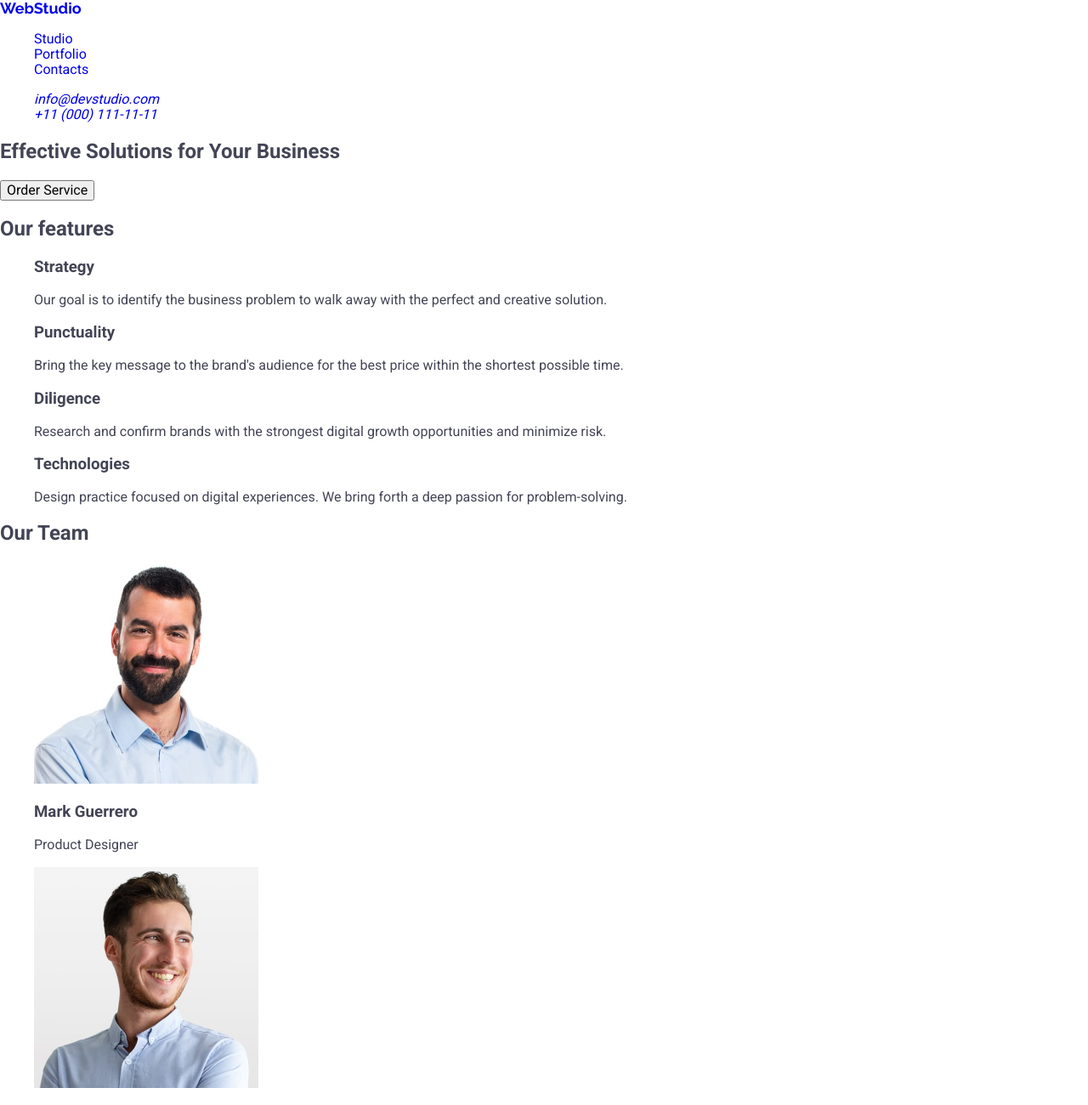
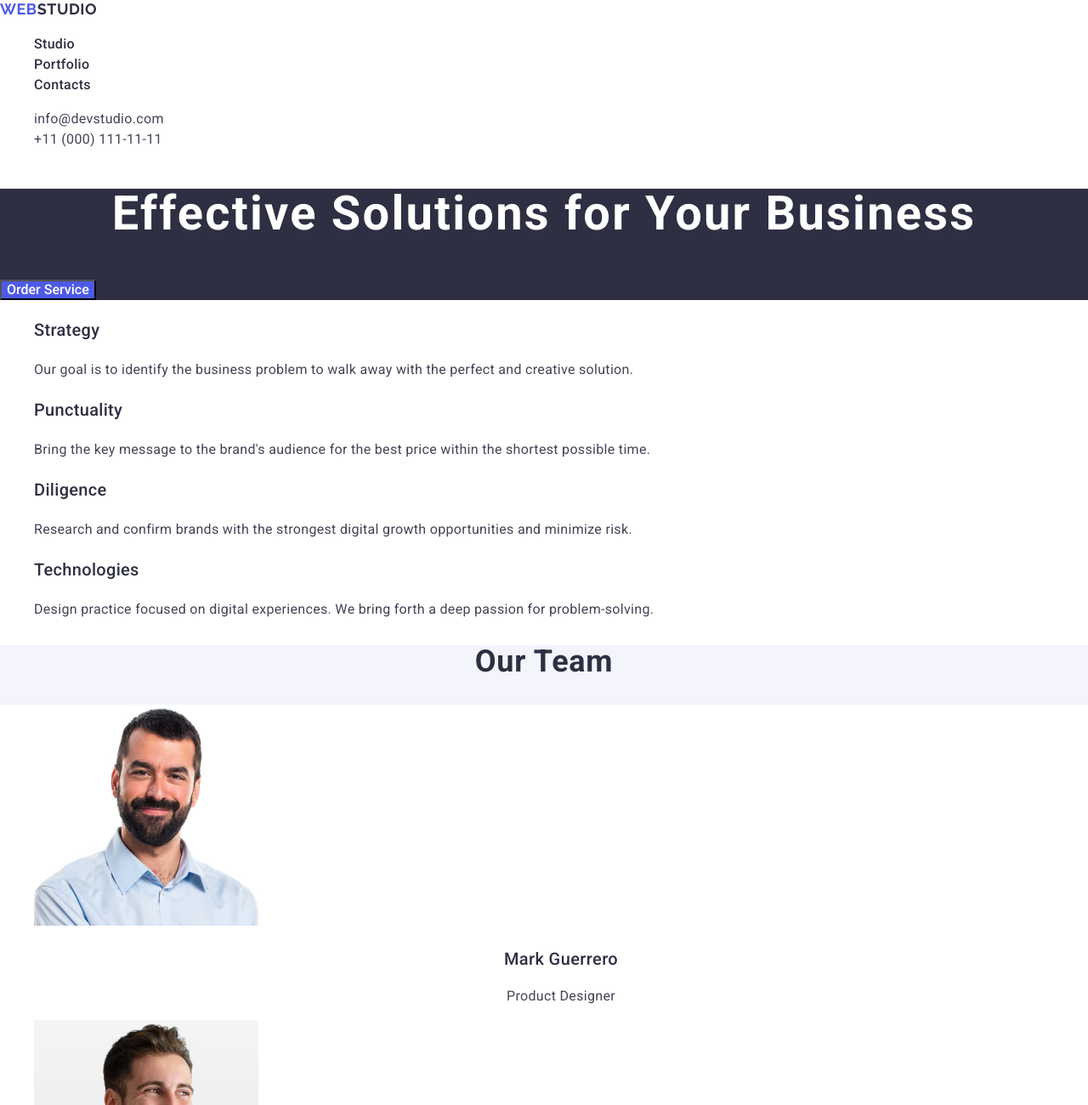
Before and after one commit to ViktoriiaPlakushcha/goit-markup-hw-02, a plain HTML site: page index.html in a window 1280 px wide. Shown: the top 1300 px of the page at 85% size. Drawn offline with nearby package versions, Linux system fonts and the light colour scheme.

Commit message:
add styles

```diff
--- a/css/styles.css
+++ b/css/styles.css
@@ -1,5 +1,9 @@
 body {
     font-family: 'Roboto', sans-serif;
+    font-weight: 400;
+    font-size: 16px;
+    line-height: 1.5;
+    letter-spacing: 0.02em;
     color: #434455;
     background-color: #FFFFFF;
 }
@@ -9,8 +13,103 @@ a {
 ul {
     list-style-type: none;
 }
+button {
+    cursor: pointer;
+}
 .logo {
     font-family: 'Raleway', sans-serif;
     font-weight: 700;
     font-size: 18px;
+    line-height: 1.17;
+    letter-spacing: 0.03em;
+    text-transform: uppercase;
+    color: #2E2F42;
 }
+.logo-part {
+    color: #4D5AE5;
+}
+.page-nav .link {
+    color: #2E2F42;
+    font-weight: 500;
+}
+.page-nav .link:hover,
+.page-nav .link:hover {
+    color: #404BBF;
+}
+.page-nav .link:active {
+    color: #404BBF;
+    text-decoration: underline;
+}
+
+.contacts .link {
+    font-style: normal;
+    color: #434455;
+}
+.contacts .link.link:hover,
+.contacts .link.link:focus {
+    color: #404BBF;
+}
+.hero {
+    background-color: #2E2F42;
+}
+.hero .page-title {
+    color: #FFFFFF;
+    font-weight: 700;
+    font-size: 56px;
+    text-align: center;
+    line-height: 1.07;
+    letter-spacing: 0.04em;
+}
+.hero .order-btn {
+    font-weight: 500;
+    color: #FFFFFF;
+    background-color: #4D5AE5;
+}
+.hero .order-btn:hover {
+    background-color: #404BBF;
+}
+.benefits-item-title {
+    font-weight: 500;
+    font-size: 20px;
+    line-height: 1,2;
+    color: #2E2F42;
+}
+.team {
+    background-color: #F4F4FD;
+}
+.team-list {
+    background-color: #FFFFFF;
+}
+.section-title {
+    font-weight: 700;
+    font-size: 36px;
+    line-height: 1.11;
+    letter-spacing: 0.02em;
+    text-align: center;
+    color: #2E2F42;
+}
+.list-title {
+    font-weight: 500;
+    font-size: 20px;
+    line-height: 1.2;
+    letter-spacing: 0.02em;
+    text-align: center;
+    color: #2E2F42;
+}
+.list-text {
+    font-weight: 400;
+    font-size: 16px;
+    line-height: 1.5;
+    letter-spacing: 0.02em;
+    text-align: center;
+    color: #434455;
+}
+.page-ftr {
+    background-color: #2E2F42;
+}
+.page-ftr-text {
+    color: #f4f4fd;
+}
+.logo-part-two {
+    color: #F4F4FD;
+}
--- a/index.html
+++ b/index.html
@@ -19,100 +19,100 @@
   <body>
     <header>
       <nav>
-        <a class="logo" href="/">WebStudio</a>
-        <ul>
+        <a class="logo" href="/"><span class="logo-part">Web</span>Studio</a>
+        <ul class="page-nav">
           <li>
-            <a href="/" target="_blank">Studio</a>
+            <a class="link" href="/" target="_blank">Studio</a>
           </li>
           <li>
-            <a href="/" target="_blank">Portfolio</a>
+            <a class="link" href="/" target="_blank">Portfolio</a>
           </li>
           <li>
-            <a href="/" target="_blank">Contacts</a>
+            <a class="link" href="/" target="_blank">Contacts</a>
           </li>
         </ul>
       </nav>
       <address>
-        <ul>
+        <ul class="contacts">
           <li>
-            <a href="mailto:info@devstudio.com">info@devstudio.com</a>
+            <a class="link" href="mailto:info@devstudio.com">info@devstudio.com</a>
           </li>
           <li>
-            <a href="tel:+110001111111">+11 (000) 111-11-11</a>
+            <a class="link" href="tel:+110001111111">+11 (000) 111-11-11</a>
           </li>
         </ul>
       </address>
     </header>
     <main>
-      <section>
-        <h1>Effective Solutions for Your Business</h1>
-        <button type="button">Order Service</button>
+      <section class="hero">
+        <h1 class="page-title">Effective Solutions for Your Business</h1>
+        <button class="order-btn" type="button">Order Service</button>
       </section>
-      <section>
-        <h2>Our features</h2>
-        <ul>
+      <section class="benefits">
+        <h2 hidden>Our features</h2>
+        <ul class="benefits-list">
           <li>
-            <h3>Strategy</h3>
-            <p>
+            <h3 class="benefits-item-title">Strategy</h3>
+            <p class="benefits-item-text">
               Our goal is to identify the business problem to walk away with the perfect and
               creative solution.
             </p>
           </li>
           <li>
-            <h3>Punctuality</h3>
-            <p>
+            <h3 class="benefits-item-title">Punctuality</h3>
+            <p class="benefits-item-text">
               Bring the key message to the brand's audience for the best price within the shortest
               possible time.
             </p>
           </li>
           <li>
-            <h3>Diligence</h3>
-            <p>
+            <h3 class="benefits-item-title">Diligence</h3>
+            <p class="benefits-item-text">
               Research and confirm brands with the strongest digital growth opportunities and
               minimize risk.
             </p>
           </li>
           <li>
-            <h3>Technologies</h3>
-            <p>
+            <h3 class="benefits-item-title">Technologies</h3>
+            <p class="benefits-item-text">
               Design practice focused on digital experiences. We bring forth a deep passion for
               problem-solving.
             </p>
           </li>
         </ul>
       </section>
-      <section>
-        <h2>Our Team</h2>
-        <ul>
+      <section class="team">
+        <h2 class="section-title">Our Team</h2>
+        <ul class="team-list">
           <li>
             <img src="./images/img-3.jpg" alt="photo of Mark Guerrero" width="264" height="260" />
-            <h3>Mark Guerrero</h3>
-            <p>Product Designer</p>
+            <h3 class="list-title">Mark Guerrero</h3>
+            <p class="list-text">Product Designer</p>
           </li>
           <li>
             <img src="./images/img-2.jpg" alt="photo of Tom Ford" width="264" height="260" />
-            <h3>Tom Ford</h3>
-            <p>Frontend Developer</p>
+            <h3 class="list-title">Tom Ford</h3>
+            <p class="list-text">Frontend Developer</p>
           </li>
           <li>
             <img src="./images/img-1.jpg" alt="photo of Camila Garcia" width="264" height="260" />
-            <h3>Camila Garcia</h3>
-            <p>Marketing</p>
+            <h3 class="list-title">Camila Garcia</h3>
+            <p class="list-text">Marketing</p>
           </li>
           <li>
             <img src="./images/img.jpg" alt="photo of Daniel Wilson" width="264" height="260" />
-            <h3>Daniel Wilson</h3>
-            <p>UI Designer</p>
+            <h3 class="list-title">Daniel Wilson</h3>
+            <p class="list-text">UI Designer</p>
           </li>
         </ul>
       </section>
       <section>
-        <h2>Our Portfolio</h2>
+        <h2 class="section-title">Our Portfolio</h2>
         <ul>
           <li>
             <img src="./images/banking-app.jpg" alt="banking-app" width="360" height="300" />
-            <h3>Banking App</h3>
-            <p>App</p>
+            <h3 class="list-title">Banking App</h3>
+            <p class="list-text">App</p>
           </li>
           <li>
             <img
@@ -121,18 +121,18 @@
               width="360"
               height="300"
             />
-            <h3>Cashless Payment</h3>
-            <p>Marketing</p>
+            <h3 class="list-title">Cashless Payment</h3>
+            <p class="list-text">Marketing</p>
           </li>
           <li>
             <img src="./images/meditation-app.jpg" alt="meditation-app" width="360" height="300" />
-            <h3>Meditation App</h3>
-            <p>App</p>
+            <h3 class="list-title">Meditation App</h3>
+            <p class="list-text">App</p>
           </li>
           <li>
             <img src="./images/taxi-services.jpg" alt="taxi-services" width="360" height="300" />
-            <h3>Taxi Service</h3>
-            <p>Marketing</p>
+            <h3 class="list-title">Taxi Service</h3>
+            <p class="list-text">Marketing</p>
           </li>
           <li>
             <img
@@ -141,20 +141,22 @@
               width="360"
               height="300"
             />
-            <h3>Screen Illustrations</h3>
-            <p>Design</p>
+            <h3 class="list-title">Screen Illustrations</h3>
+            <p class="list-text">Design</p>
           </li>
           <li>
             <img src="./images/online-courses.jpg" alt="online-courses" width="360" height="300" />
-            <h3>Online Courses</h3>
-            <p>Marketing</p>
+            <h3 class="list-title">Online Courses</h3>
+            <p class="list-text">Marketing</p>
           </li>
         </ul>
       </section>
     </main>
-    <footer>
-      <a class="logo" href="/">WebStudio</a>
-      <p>
+    <footer class="page-ftr">
+      <a class="logo" href="/"
+        ><span class="logo-part">Web</span><span class="logo-part-two">Studio</span></a
+      >
+      <p class="page-ftr-text">
         Increase the flow of customers and sales for your business with digital marketing & growth
         solutions.
       </p>
```
